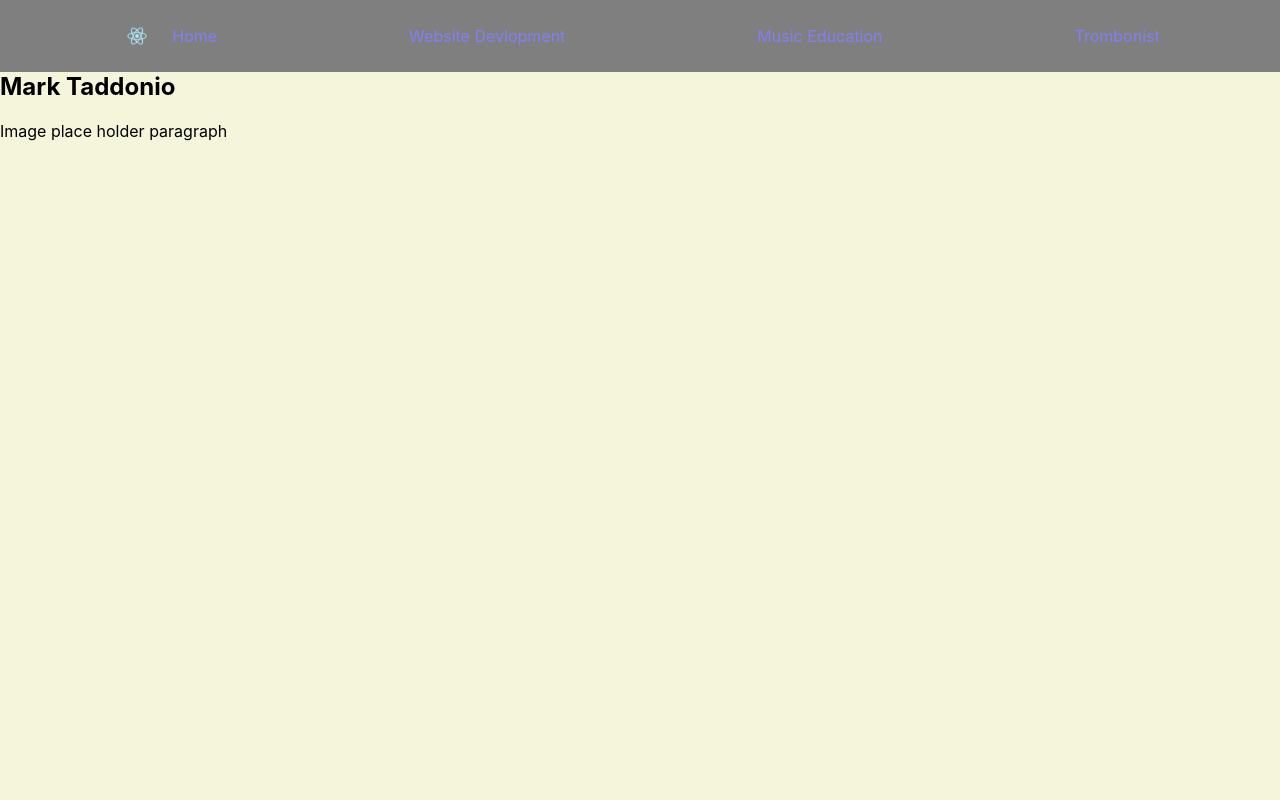
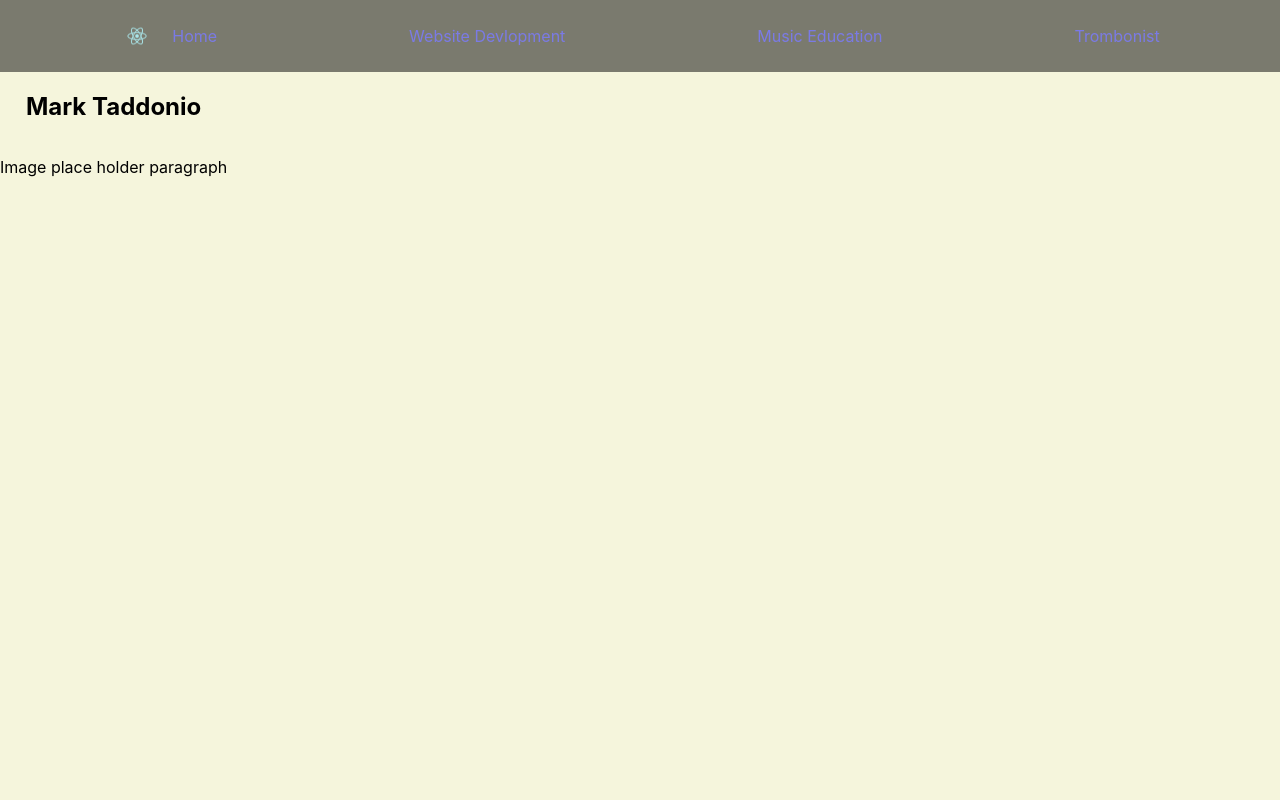
Before and after one commit to marktaddonio5/Personal-Website, a React (Create React App) app: page / in a window 1280 px wide. Shown: the top 800 px of the page. Built offline with nearby package versions, Linux system fonts and the light colour scheme.

Commit message:
altered nav visibility to not hide again when slowly scrolling up

```diff
--- a/src/App.css
+++ b/src/App.css
@@ -5,8 +5,7 @@
   display: grid;
   grid-template-columns: repeat(12 auto);
   grid-template-rows: repeat(6, auto);
-  margin-right: 0.5vw;
-  margin-left: 0.5vw;
+
   place-items: center;
   border-radius: .5vh;
 }
@@ -26,6 +25,9 @@
   background-color: beige;
 }
 
+body {
+  background-color: beige;
+}
 /* Sections */
 
 .headerSection{
@@ -63,14 +65,15 @@ nav {
 .mainSection {
   display: inline-flex;
   flex-direction: column;
-  height: fit-content;
   place-items: center;
   height: 100vh;
-  overflow:visible;
 }
 
 .landingSection {
-  height:100vh;
+  display: inline-flex;
+  flex-direction: column;
+  place-items: center;
+  height: 100vh;
   margin-top: 9vh;
 }
 /* Recipe Section Styling */
--- a/src/components/Header.js
+++ b/src/components/Header.js
@@ -21,9 +21,11 @@ const Header = () => {
 
     const handleScroll = debounce(() => {
         const currentScrollPos = window.scrollY;
-        setVisible((prevScrollPos > currentScrollPos && prevScrollPos - currentScrollPos > 300) || currentScrollPos < 10);
+        setVisible((prevScrollPos > currentScrollPos && prevScrollPos - currentScrollPos > 300)
+        || currentScrollPos < 30
+        || prevScrollPos > currentScrollPos && visible === true);
         setPrevScrollPos(currentScrollPos);
-    }, 100);
+    }, 200);
 
     useEffect(() => {
         window.addEventListener('scroll', handleScroll);
--- a/src/components/LandingPage.js
+++ b/src/components/LandingPage.js
@@ -2,7 +2,7 @@
 const LandingPage = () => {
 
     return (
-        <section className=" containerBeige landingSection" id="landing-section">
+        <section className="gridContainer containerBeige landingSection" id="landing-section">
             <h1>Mark Taddonio</h1>
             <p>Image place holder paragraph</p>
         </section>
```
